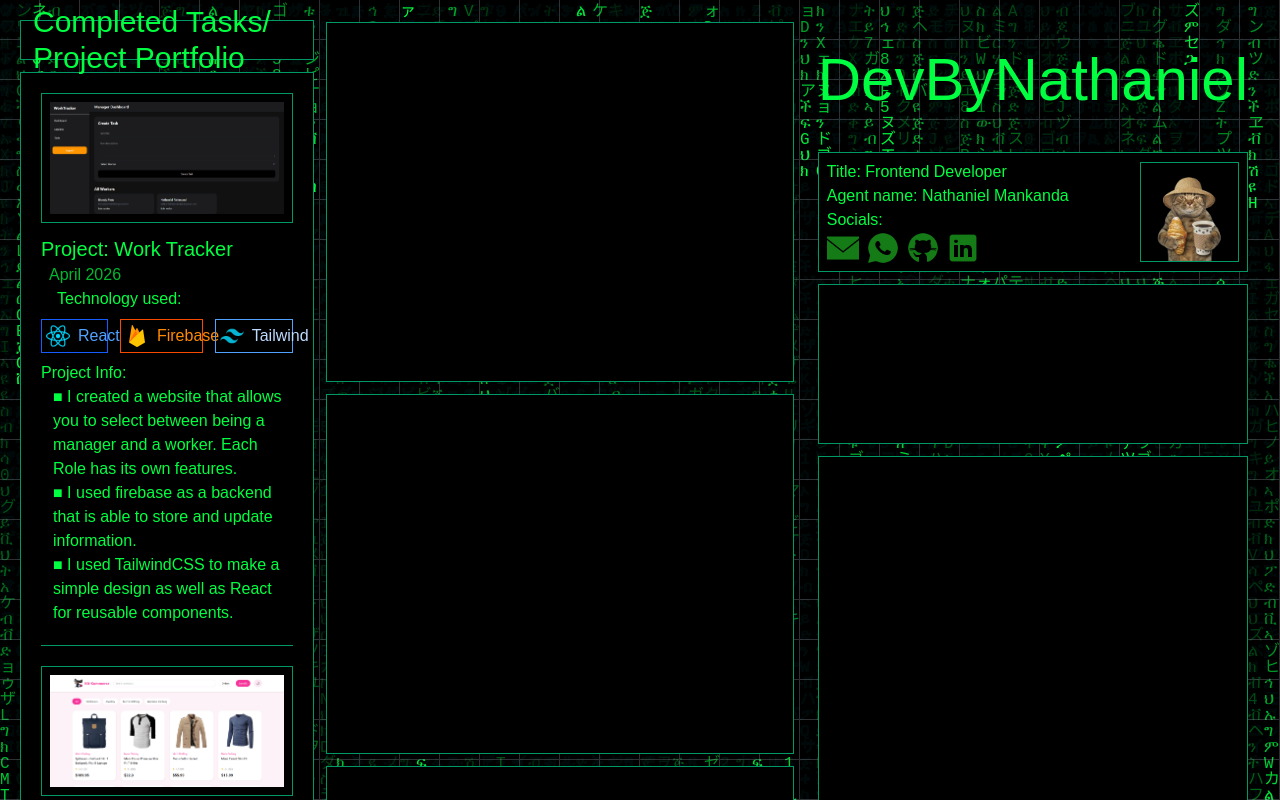
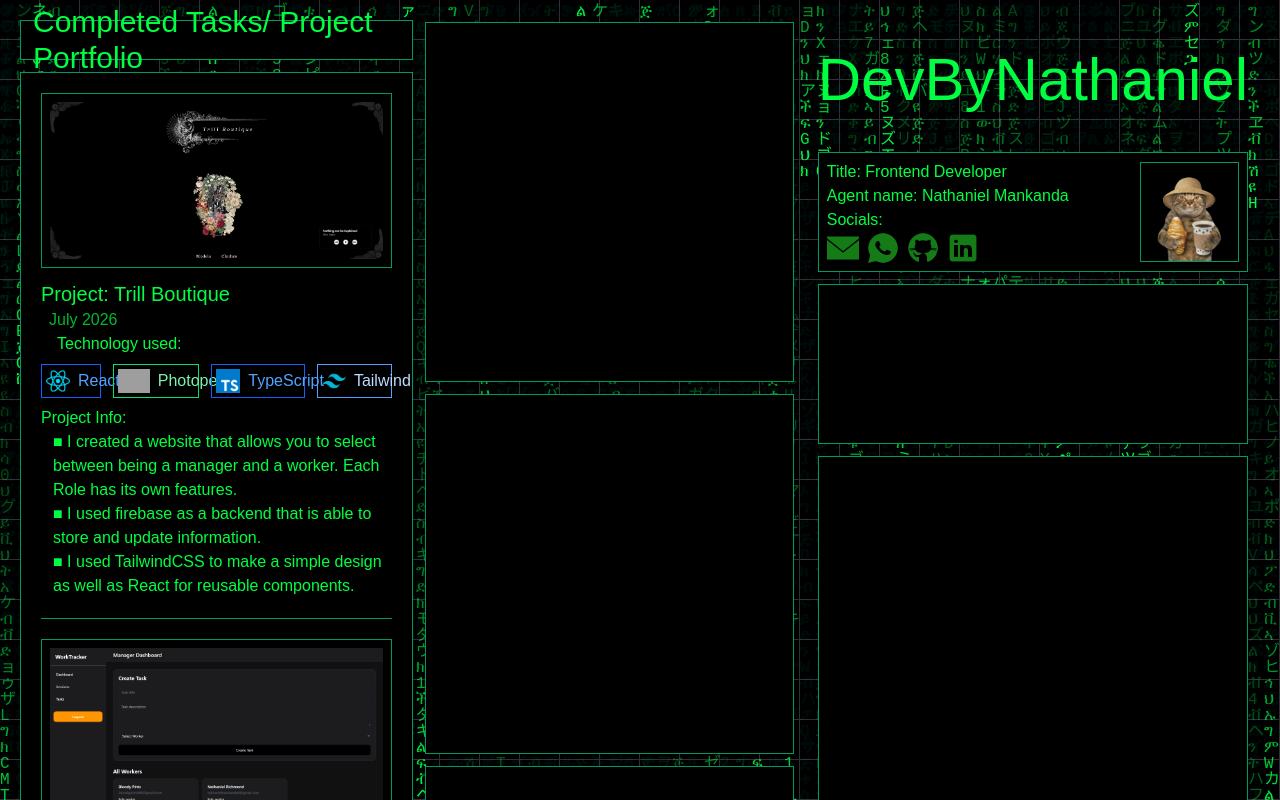
Before and after one commit to NathanielMannkanda/devbynathaniel, a React (Vite) app: page /redpill in a window 1280 px wide. Shown: the top 800 px of the page. Built offline with nearby package versions, Linux system fonts and the light colour scheme; grey boxes are pictures that could not be loaded.

Commit message:
Updated Projects

```diff
--- a/src/pages/RealHomePage.tsx
+++ b/src/pages/RealHomePage.tsx
@@ -9,6 +9,8 @@ import WhattsappLogo from "../assets/images/social-icons/whattsapp-icon.png";
 
 import WorkTracker from "../assets/images/thumbnails/work-tracker-thumbnail.png";
 import Ecommerce from "../assets/images/thumbnails/e-commerce-thumbnail.png"
+import Trill from "../assets/images/thumbnails/trill-boutique-thumbnail.png";
+import Health from "../assets/images/thumbnails/health-tracker-thumbnail.png";
 
 import Tailwind from "../assets/images/tech-icons/tailwind-icon.png";
 import TypeScript from "../assets/images/tech-icons/typescript-icon.png";
@@ -34,6 +36,89 @@ const RealHomePage = () => {
           </div>
 
           <div className="border border-emerald-600 h-137 bg-black xl:h-216 xl:max-h-216 overflow-y-auto scrollbar-thin scrollbar-thumb-green-600 scrollbar-track-none p-5">
+
+            <div className="text-[#00ff41] mb-5 pb-5 border-emerald-600 border-b">
+              <a
+                href="https://trill-boutique.vercel.app/"
+                target='_blank'
+                >
+                <img
+                  src={Trill}
+                  alt=""
+                  className="border border-emerald-600 p-2 mb-3"
+                  />
+              </a>
+              <h1 className="text-xl">
+                Project: Trill Boutique
+              </h1>
+              <a className="text-[#01b92f] ml-2">
+                July 2026
+              </a>
+              <p className="ml-4">
+                  Technology used:
+              </p>
+
+              <div className="flex gap-3 mt-2 mb-2 justify-center">
+                <div className="flex gap-2 border p-1 border-blue-600 text-blue-400">
+                  <img
+                    src={React}
+                    alt=""
+                    className="h-6"
+                  />
+                  <a>
+                    React
+                  </a>
+                </div>
+
+                <div className="flex gap-2 border p-1 border-green-400 text-green-300">
+                  <img
+                    src={Photopea}
+                    alt=""
+                    className="h-6"
+                  />
+                  <a>
+                    Photopea
+                  </a>
+                </div>
+
+                <div className="flex gap-2 border p-1 border-blue-600 text-blue-400">
+                  <img
+                    src={TypeScript}
+                    alt=""
+                    className="h-6"
+                  />
+                  <a>
+                    TypeScript
+                  </a>
+                </div>
+
+                <div className="flex gap-2 border p-1 border-blue-400 text-blue-200">
+                  <img
+                    src={Tailwind}
+                    alt=""
+                    className="h-6"
+                  />
+                  <a>
+                    Tailwind
+                  </a>
+                </div>
+              </div>
+              <p>
+                  Project Info:
+              </p>
+              <div className="pl-3">
+                <p>
+                  ■ I created a website that allows you to select between being a manager and a worker. Each Role has its own features.
+                </p>
+
+                <p>
+                  ■ I used firebase as a backend that is able to store and update information.
+                </p>
+                <p>
+                  ■ I used TailwindCSS to make a simple design as well as React for reusable components.
+                </p>
+              </div>
+            </div>
 
             <div className="text-[#00ff41] mb-5 pb-5 border-emerald-600 border-b">
               <a
@@ -108,7 +193,7 @@ const RealHomePage = () => {
 
             <div className="text-[#00ff41] mb-5 pb-5 border-emerald-600 border-b">
               <a
-                href="https://work-tracker-five-beta.vercel.app/"
+                href="https://e-commerce-store-xi-five.vercel.app/"
                 target='_blank'
                 >
                 <img
@@ -173,6 +258,77 @@ const RealHomePage = () => {
                 </p>
                 <p>
                   ■ I used React and Tailwind to style the website with reusable components.
+                </p>
+              </div>
+            </div>
+
+            <div className="text-[#00ff41] mb-5 pb-5 border-emerald-600 border-b">
+              <a
+                href="https://health-tracker-five-ivory.vercel.app/"
+                target='_blank'
+                >
+                <img
+                  src={Health}
+                  alt=""
+                  className="border border-emerald-600 p-2 mb-3"
+                  />
+              </a>
+              <h1 className="text-xl">
+                Project: Health Tracker
+              </h1>
+              <a className="text-[#01b92f] ml-2">
+                Oct 2025 - Nov 2025
+              </a>
+              <p className="ml-4">
+                  Technology used:
+              </p>
+
+              <div className="flex gap-3 mt-2 mb-2 justify-center">
+                <div className="flex gap-2 border p-1 border-blue-600 text-blue-400">
+                  <img
+                    src={React}
+                    alt=""
+                    className="h-6"
+                  />
+                  <a>
+                    React
+                  </a>
+                </div>
+                <div className="flex gap-2 border p-1 border-yellow-300 text-yellow-200">
+                  <img
+                    src={JavaScript}
+                    alt=""
+                    className="h-6"
+                  />
+                  <a>
+                    JavaScript
+                  </a>
+                </div>
+
+                <div className="flex gap-2 border p-1 border-blue-400 text-blue-200">
+                  <img
+                    src={Tailwind}
+                    alt=""
+                    className="h-6"
+                  />
+                  <a>
+                    Tailwind
+                  </a>
+                </div>
+              </div>
+              <p>
+                  Project Info:
+              </p>
+              <div className="pl-3">
+                <p>
+                  ■ I used a API with information on different patients to populate a page. The website isnt meant to be useable just a remake of a adobe design
+                </p>
+
+                <p>
+                  ■ Using Tailwind to transform the page to a well presentable and stylish website
+                </p>
+                <p>
+                  ■ I followed the design made with Adobe Xd to recreate the look of the website.
                 </p>
               </div>
             </div>
```
Also changed, not shown: src/assets/images/thumbnails/health-tracker-thumbnail.png (added).
